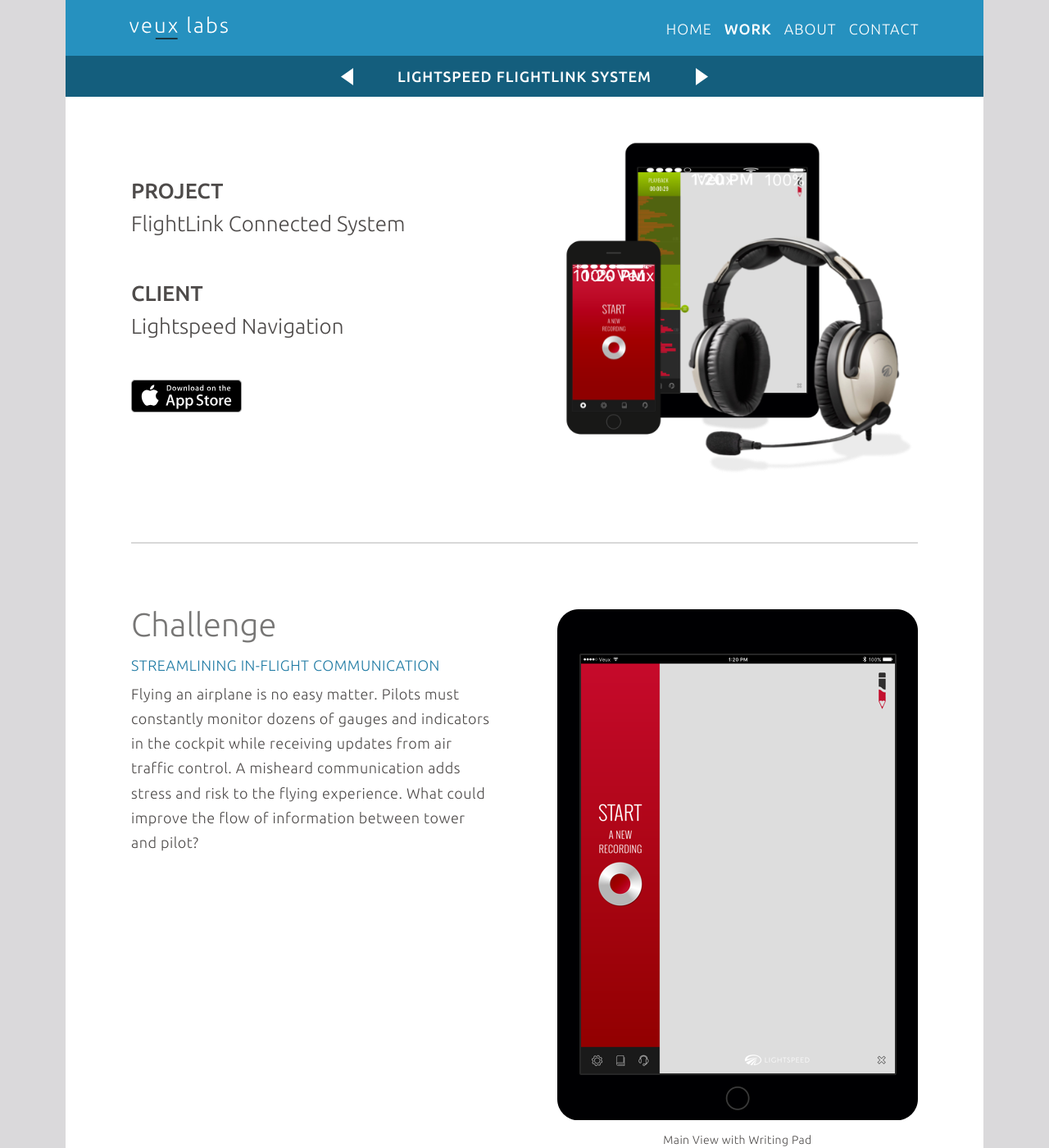
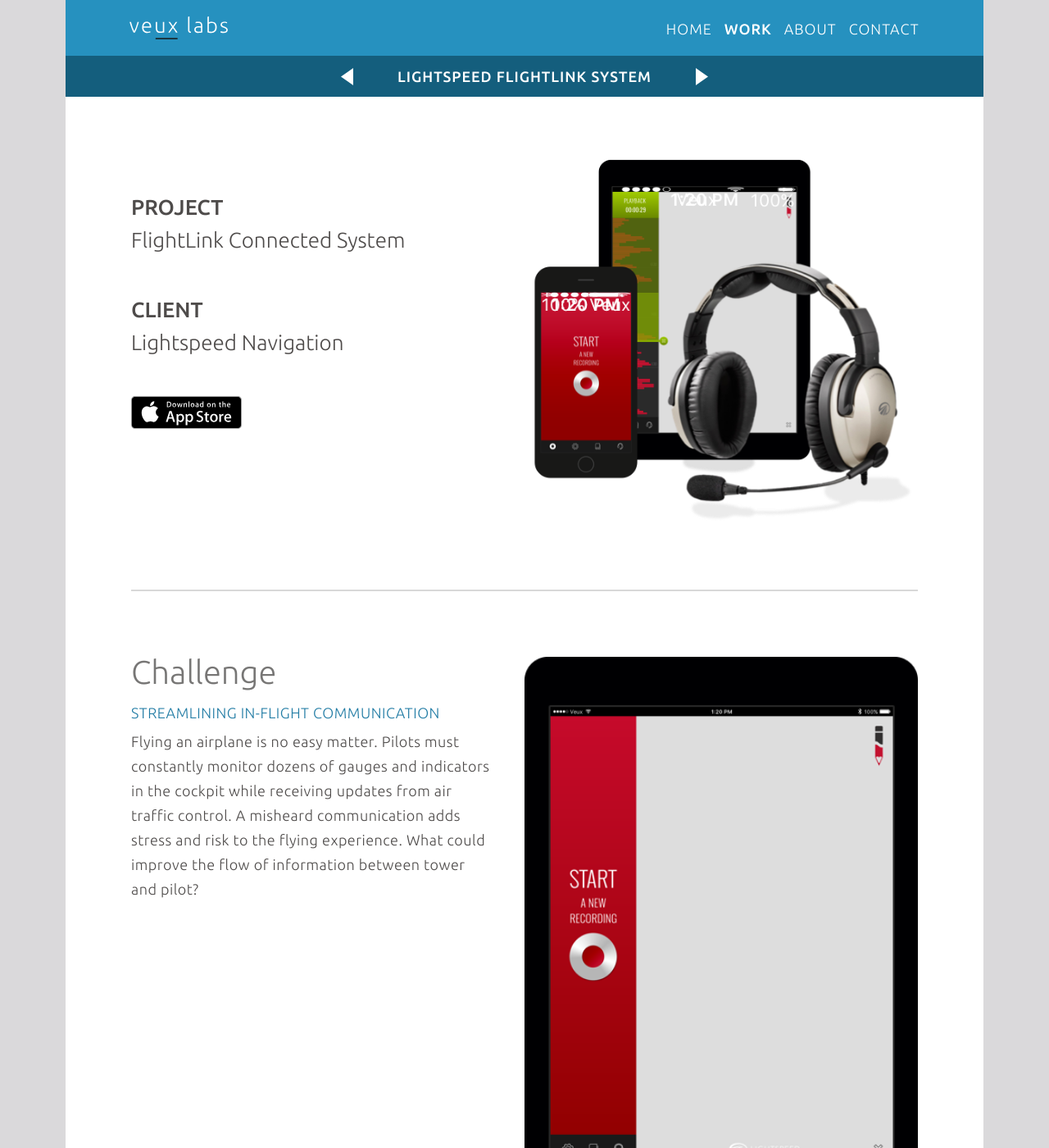
Before and after one commit to VeuxLabs/VeuxLabs.github.io, a Jekyll site: the page built from work.html, in a window 1280 px wide and 1400 px high. Shown: the whole window at 82% size. Built offline with Jekyll 4.4.1, drawn with Linux system fonts in a browser that asks for light colours; nearby versions of some CDN libraries; comment, search, counter and statistics services are not loaded.

Commit message:
Fixing header images.

```diff
--- a/css/landing-page.css
+++ b/css/landing-page.css
@@ -2434,6 +2434,7 @@
     margin-bottom: 80px;
     padding-bottom: 80px;
     border-bottom: 2px solid #d8d8d8;
+    margin-top: 20px;
 }
 
 .content.main-div .content-div.first a {
@@ -2520,6 +2521,7 @@
 
 .content .bx-wrapper img {
     margin: 0 auto;
+    width: 100%;
 }
 
 .content .bx-wrapper a img {
@@ -2552,7 +2554,7 @@
         padding-left: 0;
     }
     .content.work .content .mid-column2 {
-        padding-left: 40px;
+        padding-left: 0;
         padding-right: 0;
     }
     .content.work .content {
@@ -2597,7 +2599,7 @@
 @media screen and (min-width: 769px) and (max-width: 992px) {
     .content.work .content .content-div .col-sm-6,  .content.work .content .content-div .col-sm-3 {
         padding-left: 0;
-        padding-right: 0;
+        padding-right: 10px;
     }
     content.work .content .content-div .col-sm-6 img,  .content.work .content .content-div .col-sm-3 img {
         width: 90%;
```
